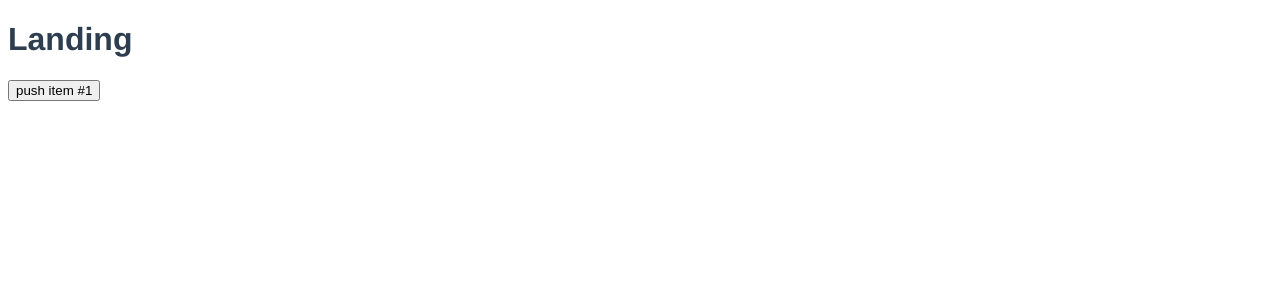
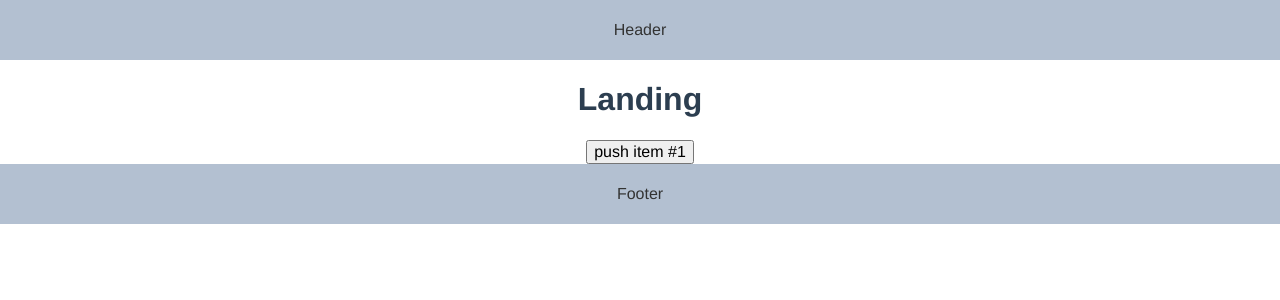
Before and after one commit to davidkoojohn/bmi-vue, a Vue app: page /#/ in a window 1280 px wide. Shown: the top 300 px of the page. Built offline with nearby package versions, Linux system fonts and the light colour scheme.

Commit message:
revert app-layout

```diff
--- a/package.json
+++ b/package.json
@@ -8,6 +8,7 @@
   },
   "dependencies": {
     "element-plus": "^1.0.2-beta.48",
+    "normalize.css": "^8.0.1",
     "vue": "^3.1.1",
     "vue-router": "4"
   },
--- /dev/null
+++ b/src/layouts/AppLayout.vue
@@ -0,0 +1,24 @@
+<template>
+  <el-container>
+    <el-header>Header</el-header>
+    <el-main>
+      <slot name="content"></slot>
+    </el-main>
+    <el-footer>Footer</el-footer>
+  </el-container>
+</template>
+
+<style>
+.el-header, .el-footer {
+  background-color: #B3C0D1;
+  color: #333;
+  text-align: center;
+  line-height: 60px;
+}
+
+.el-main {
+  display: flex;
+  flex-direction: column;
+  align-items: center;
+}
+</style>
--- a/src/main.js
+++ b/src/main.js
@@ -1,10 +1,12 @@
 import { createApp } from 'vue'
 import router from './router'
+import 'normalize.css'
 import ElementPlus from './components/element-plus'
-
 import App from './App.vue'
+import AppLayout from './layouts/AppLayout.vue'
 
 const app = createApp(App)
 app.use(router)
 ElementPlus(app)
+app.component('app-layout', AppLayout)
 app.mount('#app')
--- a/src/views/Landing.vue
+++ b/src/views/Landing.vue
@@ -1,9 +1,13 @@
 <template>
-  <h1>Landing</h1>
-  <div class="box">
-    <div class="sub-box"></div>
-  </div>
-  <button @click="list.push(Date.now())">push item #{{list.length + 1}}</button>
+  <app-layout>
+    <template v-slot:content>
+      <h1>Landing</h1>
+      <div class="box">
+        <div class="sub-box"></div>
+      </div>
+      <button @click="list.push(Date.now())">push item #{{list.length + 1}}</button>
+    </template>
+  </app-layout>
 </template>
 
 <script>
```
Also changed, not shown: src/components/element-plus.js (+8 -0 lines), 1 other file (tests, documents, lock files or other folders).
